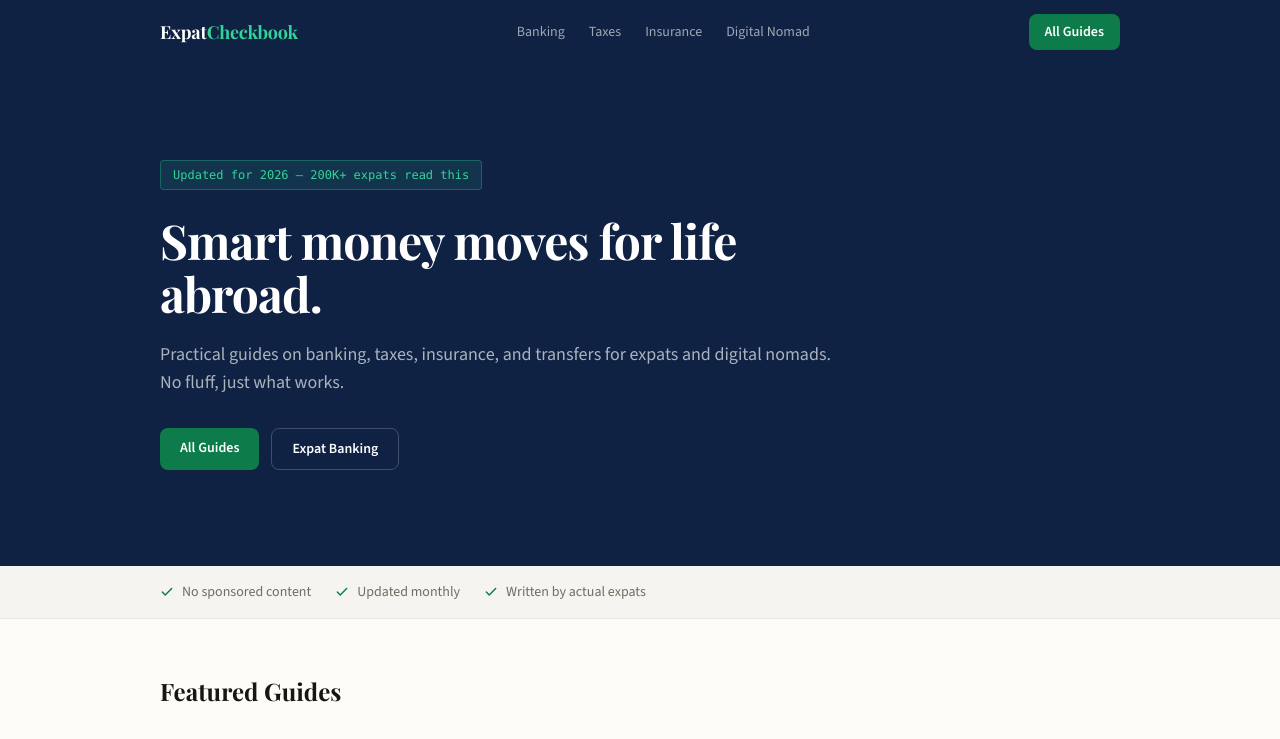
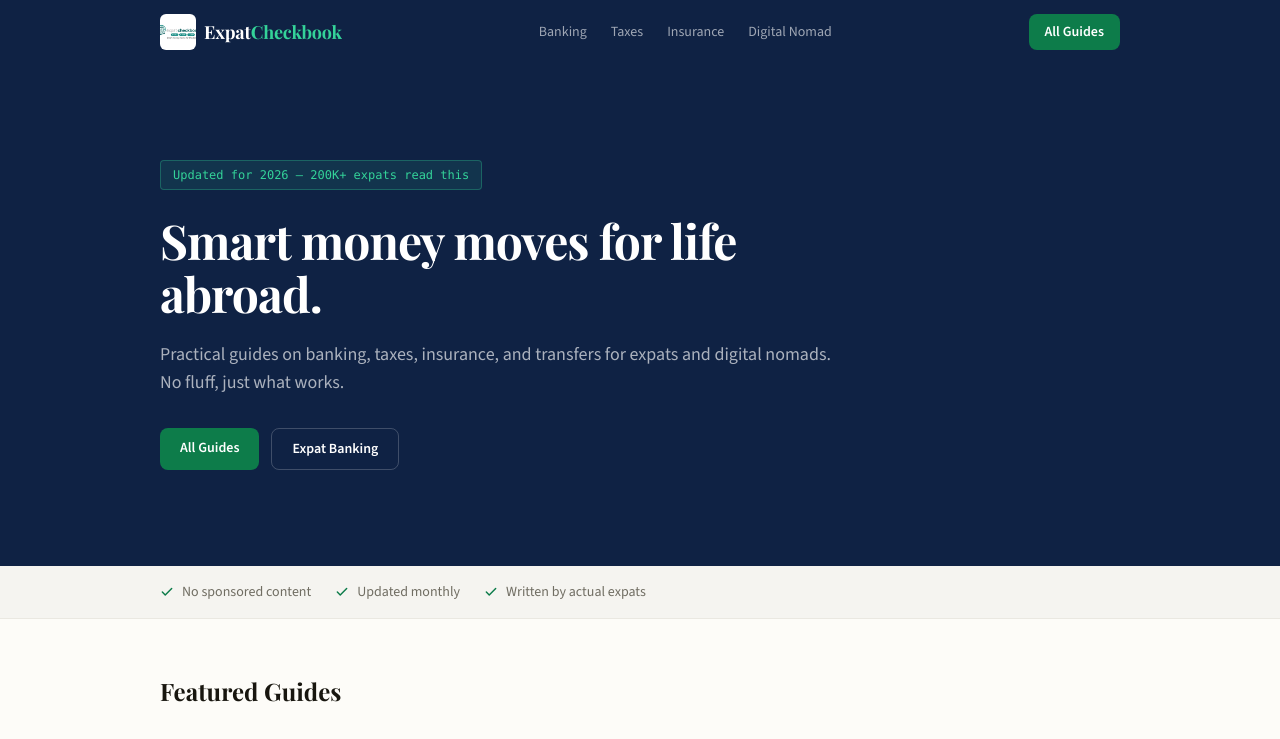
Before and after one commit to Leewak/expatcheckbook, a Next.js app: page / in a window 1280 px wide. Shown: the top 739 px of the page. Built offline with nearby package versions, Linux system fonts and the light colour scheme; a web font is replaced by a local one.

Commit message:
brand: wire logo icon into site header nav

```diff
--- a/app/layout.tsx
+++ b/app/layout.tsx
@@ -28,8 +28,12 @@
       <body className="min-h-screen flex flex-col antialiased" style={{ background: "#FDFCF8", color: "#18160F" }}>
         <header style={{ background: "#0F2244", color: "#fff" }}>
           <nav className="max-w-5xl mx-auto px-5 sm:px-8 h-16 flex items-center justify-between">
-            <a href="/" className="font-bold text-lg" style={{ fontFamily: "var(--font-playfair)", color: "#fff", letterSpacing: "-0.01em" }}>
-              Expat<span style={{ color: "#34D399" }}>Checkbook</span>
+            <a href="/" className="flex items-center gap-2">
+              {/* eslint-disable-next-line @next/next/no-img-element */}
+              <img src="/logo-icon.png" alt="Expat Checkbook" style={{ height: 36, width: 36, objectFit: "contain", borderRadius: 6 }} />
+              <span className="font-bold text-lg" style={{ fontFamily: "var(--font-playfair)", color: "#fff", letterSpacing: "-0.01em" }}>
+                Expat<span style={{ color: "#34D399" }}>Checkbook</span>
+              </span>
             </a>
             <div className="hidden md:flex items-center gap-6">
               {navLinks.map(({ label, href }) => (
```
